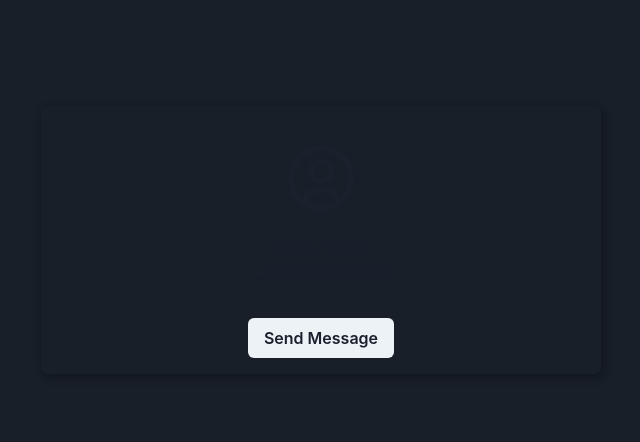
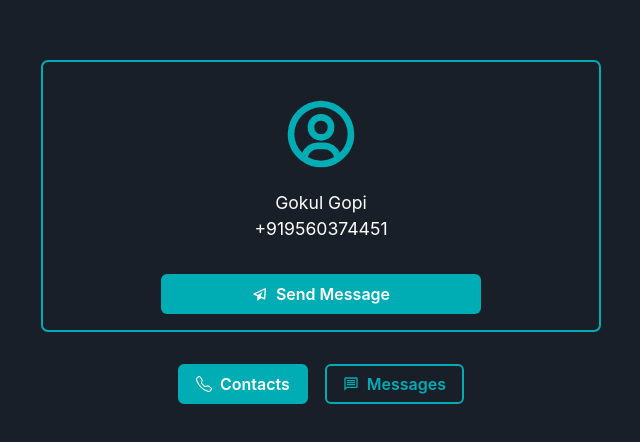
Before and after one commit to Gokul-Gopi/contacts-app, a Next.js app: page /contact/1 in a window 1280 px wide. Shown: the part 160-602 px from the top of the page, without its empty margins (319-959 px from the left). Built offline with nearby package versions, Linux system fonts and the light colour scheme.

Commit message:
style: color theme changed

```diff
--- a/src/pages/contact/[contactId].jsx
+++ b/src/pages/contact/[contactId].jsx
@@ -1,7 +1,9 @@
 import { Button, Flex, Icon, Text } from "@chakra-ui/react";
 import { useRouter } from "next/router";
 import { useEffect, useState } from "react";
-import { BiUserCircle } from "react-icons/bi";
+import { BiPaperPlane, BiUserCircle } from "react-icons/bi";
+import { BsTelephone } from "react-icons/bs";
+import { MdOutlineMessage } from "react-icons/md";
 import usersMockData from "../../mock-data/users.json";
 
 const Contact = () => {
@@ -29,20 +31,24 @@ const Contact = () => {
   return (
     <Flex direction="column" align="center" justify="center" height="100vh">
       <Flex
-        px="3rem"
+        px={{ base: "2rem", md: "3rem" }}
         pt="2rem"
         pb="1rem"
         borderRadius="7"
-        boxShadow="2px 3px 7px 3px rgb(0 0 0 / 20%)"
+        // boxShadow="2px 3px 7px 3px rgb(0 0 0 / 20%)"
+        border="2px"
+        borderColor="brand.primary"
         align="center"
         direction="column"
         width={{ base: "90%", lg: "35rem" }}
       >
-        <Icon as={BiUserCircle} mb="1rem" w="20" h="20" />
-        <Text fontSize="1.1rem">
+        <Icon as={BiUserCircle} mb="1rem" w="20" h="20" color="brand.primary" />
+        <Text fontSize="1.1rem" color="white">
           {user?.firstname} {user?.lastname}
         </Text>
-        <Text fontSize="1.1rem">{user?.mobile}</Text>
+        <Text fontSize="1.1rem" color="white">
+          {user?.mobile}
+        </Text>
         <Button
           onClick={() => {
             //setiting the selected user in local-storage
@@ -51,8 +57,43 @@ const Contact = () => {
             router.push(`/compose`);
           }}
           mt="2rem"
+          bg="brand.primary"
+          color="white"
+          leftIcon={<BiPaperPlane />}
+          width={{ base: "100%", md: "20rem" }}
         >
           Send Message
+        </Button>
+      </Flex>
+      <Flex
+        mt="2rem"
+        direction={{ base: "column", md: "row" }}
+        borderColor="white"
+        justify="space-evenly"
+        width={{ base: "80%", md: "20rem" }}
+      >
+        <Button
+          bg="brand.primary"
+          color="white"
+          border="2px"
+          borderColor="brand.primary"
+          mb="1rem"
+          leftIcon={<BsTelephone />}
+          _hover={{ bg: "brand.primary" }}
+          onClick={() => router.push("/contact")}
+        >
+          Contacts
+        </Button>
+        <Button
+          bg="brand.bg"
+          color="brand.primary"
+          border="2px"
+          borderColor="brand.primary"
+          leftIcon={<MdOutlineMessage />}
+          _hover={{ bg: "brand.bg" }}
+          onClick={() => router.push("/message")}
+        >
+          Messages
         </Button>
       </Flex>
     </Flex>
```
Also changed, not shown: src/pages/compose.jsx (+14 -5 lines).
